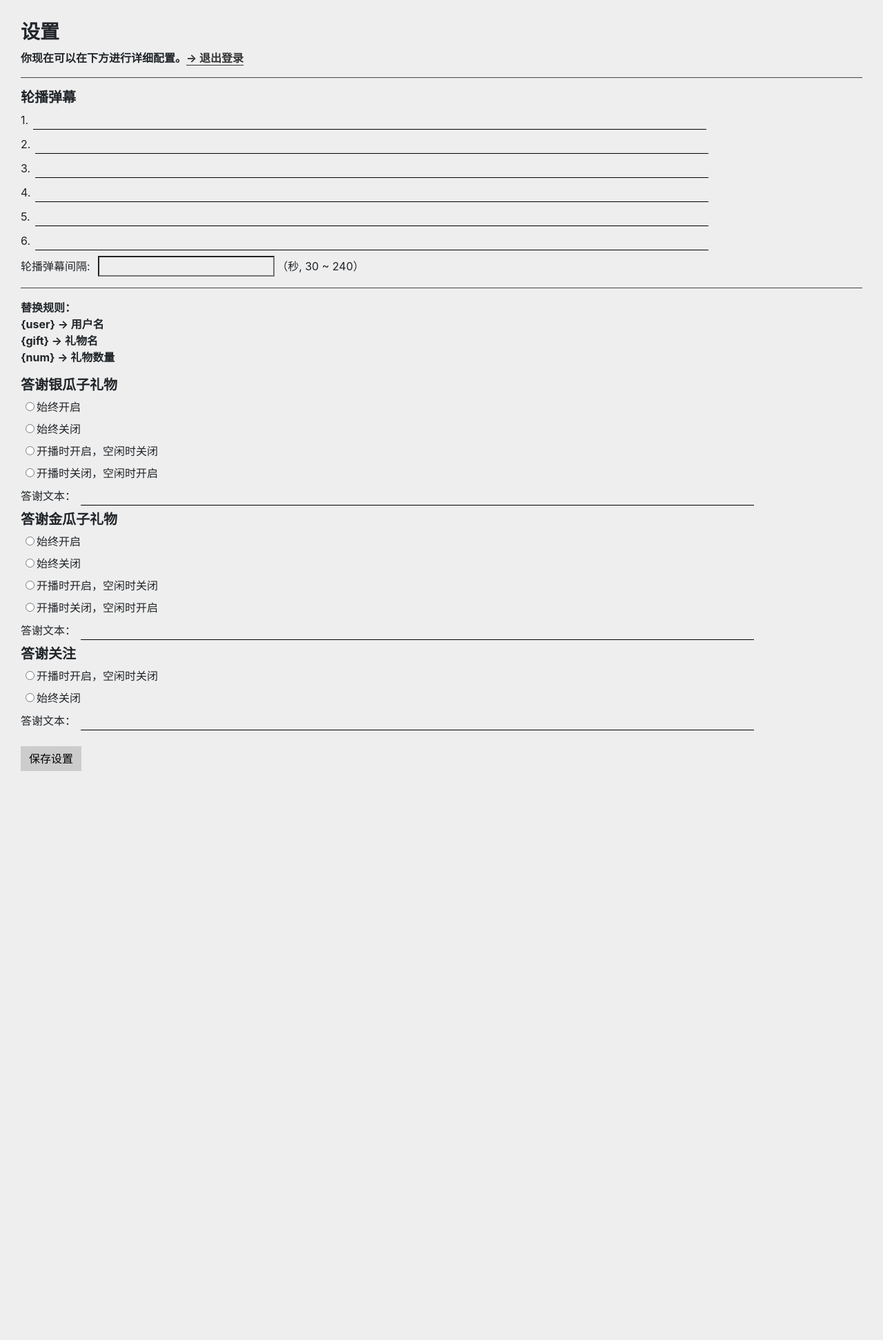
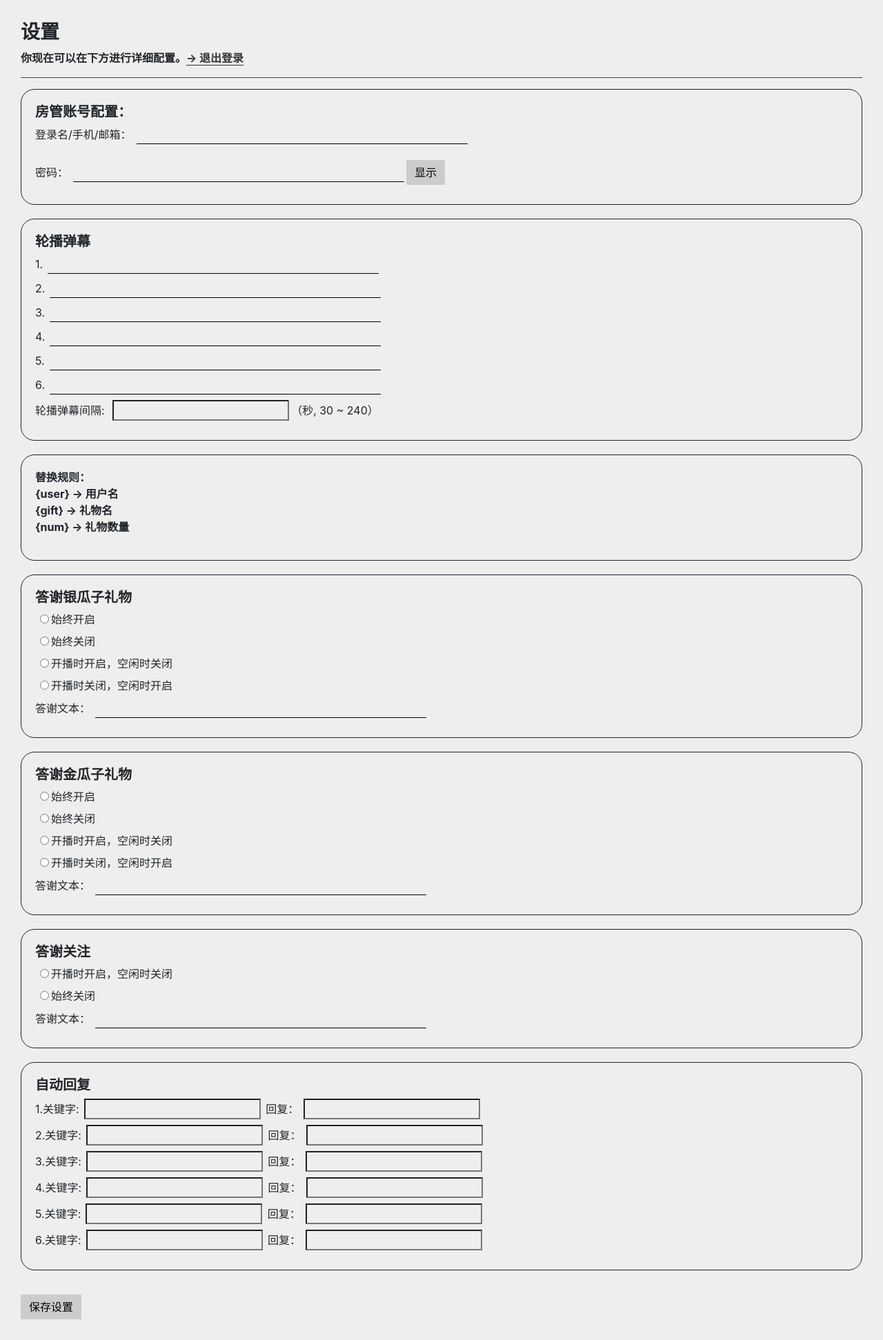
Before and after one commit to cl-ei/stormgift, a Python web app: template website/templates/dxj_settings.html in a window 1280 px wide. Shown: the whole page at 69% size. Before the commit the page ends 1118 px from the top, so only its background shows below. Run offline with Jinja, Linux system fonts and the light colour scheme; the template is opened without the code that fills it, so the values that code supplies are empty; some libraries are stand-ins or nearby versions.

Commit message:
update website.

```diff
--- a/website/templates/dxj_settings.html
+++ b/website/templates/dxj_settings.html
@@ -42,7 +42,7 @@
         .input-text{
             border: none;
             border-bottom: 1px solid;
-            width: 80%;
+            width: 480px;
             text-align: left;
             padding-left: 10px
         }
@@ -69,22 +69,30 @@
             border-bottom: 1px solid;
         }
         label{display: block;}
+
+        .block{
+            padding: 20px;
+            margin: 10px 0 20px 0;
+            border: 1px solid;
+            border-radius: 20px;
+        }
     </style>
     <script>
         window.CDN_URL = "{{ CDN_URL }}";
     </script>
 </head>
 <body>
-{% if err_msg %}
-<h4><strong>{{ err_msg }}</strong></h4>
-<br />
-<a href="/lt">返回宝藏站点主页</a>
-{% else %}
 <h3><strong>设置</strong></h3>
 <p><strong>你现在可以在下方进行详细配置。<a class="button center" href="/lt/dxj/logout">→ 退出登录</a></strong></p>
 <hr>
 
-<div>
+<div class="block">
+<h5><strong>房管账号配置：</strong></h5>
+    <label>登录名/手机/邮箱：<input type="text" class="input-text account"></label>
+    <label>密码：<input type="password" class="input-text password"><button class="button center" id="show-hidden-password">显示</button></label>
+</div>
+
+<div class="block">
     <h5><strong>轮播弹幕</strong></h5>
     <label>1.<input type="text" class="input-text carousel-msg"></label>
     <label>2.<input type="text" class="input-text carousel-msg"></label>
@@ -94,12 +102,13 @@
     <label>6.<input type="text" class="input-text carousel-msg"></label>
     <label>轮播弹幕间隔: <input type="text" class="input-number" name="carousel-msg-interval">（秒, 30 ~ 240）</label>
 
-    <hr />
+</div><div class="block">
     <p><strong>替换规则：<br>
         {user} → 用户名<br>
         {gift} → 礼物名<br>
         {num} → 礼物数量<br>
     </strong></p>
+</div><div class="block">
     <form>
         <h5><strong>答谢银瓜子礼物</strong></h5>
         <label><input name="thank-silver" type="radio" value="" />始终开启</label>
@@ -108,6 +117,7 @@
         <label><input name="thank-silver" type="radio" value="" />开播时关闭，空闲时开启</label>
         <label>答谢文本：<input type="text" class="input-text"></label>
     </form>
+</div><div class="block">
     <form>
         <h5><strong>答谢金瓜子礼物</strong></h5>
         <label><input name="thank-gold" type="radio" value="" />始终开启</label>
@@ -116,16 +126,31 @@
         <label><input name="thank-gold" type="radio" value="" />开播时关闭，空闲时开启</label>
         <label>答谢文本：<input type="text" class="input-text"></label>
     </form>
+</div><div class="block">
     <form>
         <h5><strong>答谢关注</strong></h5>
         <label><input name="thank-gold" type="radio" value="" />开播时开启，空闲时关闭</label>
         <label><input name="thank-gold" type="radio" value="" />始终关闭</label>
         <label>答谢文本：<input type="text" class="input-text"></label>
     </form>
-
-    <button class="button center" id="submit-settings">保存设置</button>
+</div><div class="block">
+    <h5><strong>自动回复</strong></h5>
+    <form>
+        <label>1.关键字:<input name="auto-resp-key" type="text" value="" />
+            回复：<input name="auto-resp" type="text" value="" /></label>
+        <label>2.关键字:<input name="auto-resp-key" type="text" value="" />
+            回复：<input name="auto-resp" type="text" value="" /></label>
+        <label>3.关键字:<input name="auto-resp-key" type="text" value="" />
+            回复：<input name="auto-resp" type="text" value="" /></label>
+        <label>4.关键字:<input name="auto-resp-key" type="text" value="" />
+            回复：<input name="auto-resp" type="text" value="" /></label>
+        <label>5.关键字:<input name="auto-resp-key" type="text" value="" />
+            回复：<input name="auto-resp" type="text" value="" /></label>
+        <label>6.关键字:<input name="auto-resp-key" type="text" value="" />
+            回复：<input name="auto-resp" type="text" value="" /></label>
+    </form>
 </div>
-
+<button class="button center" id="submit-settings">保存设置</button>
 <div id="prompt-modal" class="modal fade" role="dialog" aria-labelledby="myModalLabel" aria-hidden="true">
     <div class="modal-dialog">
         <div class="modal-content">
@@ -196,6 +221,6 @@ $(function () {
     $("#submit-settings").click(submit);
 });
 </script>
-{% endif %}
+</div>
 </body>
 </html>
```
